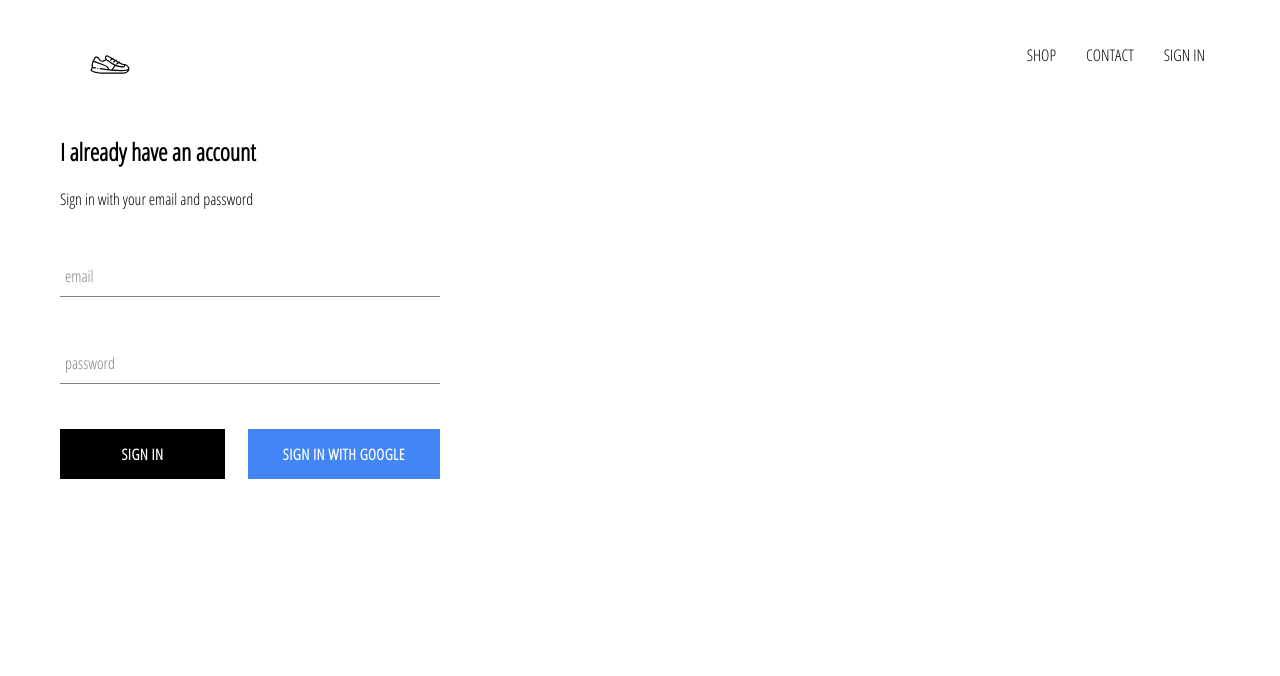
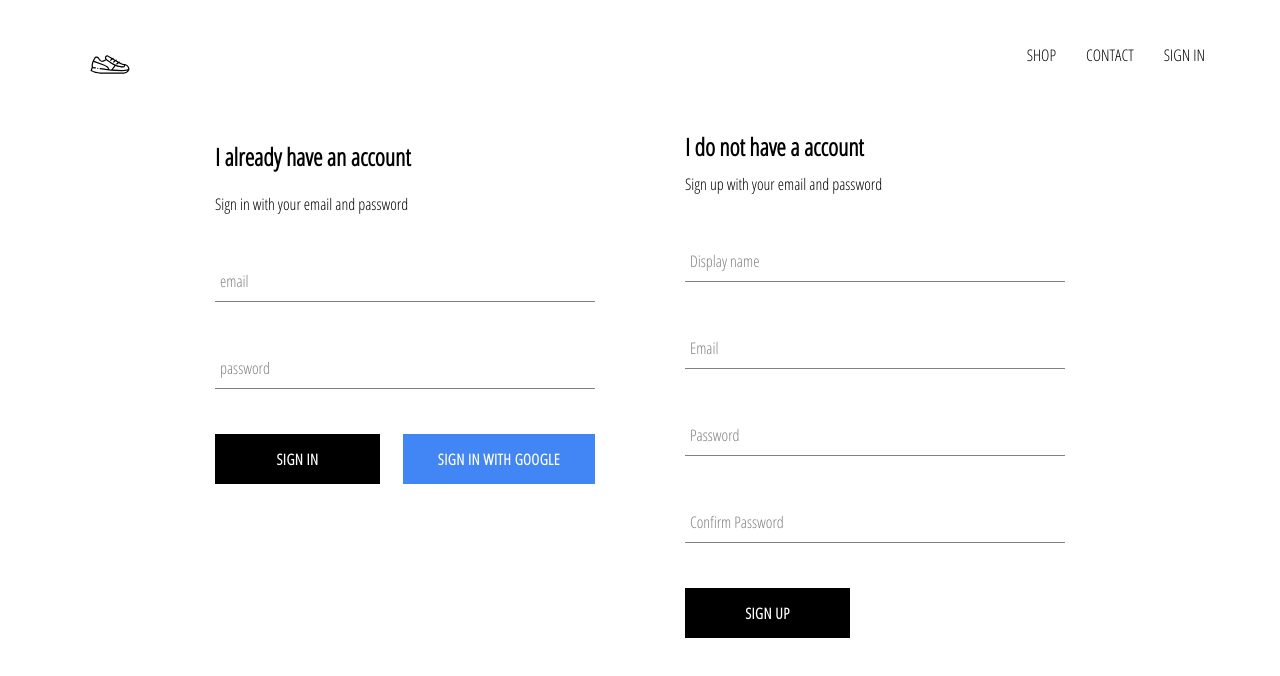
Before and after one commit to milanjacimovic/sneakers-store, a React (Create React App) app: page /signin in a window 1280 px wide. Shown: the top 676 px of the page. Built offline with nearby package versions, Linux system fonts and the light colour scheme; no server answers.

Commit message:
Implemented firebase storing and authenticating users

```diff
--- a/src/App.js
+++ b/src/App.js
@@ -6,7 +6,7 @@
 import ShopPage from "./pages/shop/shop.component";
 import Header from "./components/header/header.component";
 import SignInAndSignUpPage from "./pages/sign-in-and-sign-up/sign-in-and-sign-up.component";
-import { auth } from "./firebase/firebase.utils";
+import { auth, createUserProfileDocument } from "./firebase/firebase.utils";
 
 class App extends React.Component {
   constructor() {
@@ -20,9 +20,20 @@
   unsubscribeFromAuth = null;
 
   componentDidMount() {
-    this.unsubscribeFromAuth = auth.onAuthStateChanged((user) => {
-      this.setState({ currentUser: user });
-      console.log(user);
+    this.unsubscribeFromAuth = auth.onAuthStateChanged(async (userAuth) => {
+      if (userAuth) {
+        const userRef = await createUserProfileDocument(userAuth);
+
+        userRef.onSnapshot((snapShot) => {
+          this.setState({
+            currentUser: {
+              id: snapShot.id,
+              ...snapShot.data(),
+            },
+          });
+          console.log(this.state);
+        });
+      } else this.setState({ currentUser: userAuth });
     });
   }
 
--- /dev/null
+++ b/src/components/sign-up/sign-up.component.jsx
@@ -0,0 +1,103 @@
+import React from "react";
+
+import FormInput from "../form-input/form-input.component";
+import CustomButton from "../custom-button/custom-button.component";
+
+import { auth, createUserProfileDocument } from "../../firebase/firebase.utils";
+
+import "./sign-up.styles.scss";
+
+class SignUp extends React.Component {
+  constructor() {
+    super();
+
+    this.state = {
+      displayName: "",
+      email: "",
+      password: "",
+      confirmPassword: "",
+    };
+  }
+
+  handleSubmit = async (event) => {
+    event.preventDefault();
+
+    const { displayName, email, password, confirmPassword } = this.state;
+
+    if (password != confirmPassword) {
+      alert("passwords don't match");
+      return;
+    }
+
+    try {
+      const { user } = await auth.createUserWithEmailAndPassword(
+        email,
+        password
+      );
+
+      await createUserProfileDocument(user, { displayName });
+
+      this.setState({
+        displayName: "",
+        email: "",
+        password: "",
+        confirmPassword: "",
+      });
+    } catch (error) {
+      console.log(error);
+    }
+  };
+
+  handleChange = (event) => {
+    const { name, value } = event.target;
+
+    this.setState({ [name]: value });
+  };
+
+  render() {
+    const { displayName, email, password, confirmPassword } = this.state;
+    return (
+      <div className="sign-up">
+        <h2 className="title">I do not have a account</h2>
+        <span>Sign up with your email and password</span>
+        <form className="sign-up-form" onSubmit={this.handleSubmit}>
+          <FormInput
+            type="text"
+            name="displayName"
+            value={displayName}
+            onChange={this.handleChange}
+            label="Display name"
+            required
+          />
+          <FormInput
+            type="email"
+            name="email"
+            value={email}
+            onChange={this.handleChange}
+            label="Email"
+            required
+          />
+          <FormInput
+            type="password"
+            name="password"
+            value={password}
+            onChange={this.handleChange}
+            label="Password"
+            required
+          />
+          <FormInput
+            type="password"
+            name="confirmPassword"
+            value={confirmPassword}
+            onChange={this.handleChange}
+            label="Confirm Password"
+            required
+          />
+          <CustomButton type="submit">SIGN UP</CustomButton>
+        </form>
+      </div>
+    );
+  }
+}
+
+export default SignUp;
--- /dev/null
+++ b/src/components/sign-up/sign-up.styles.scss
@@ -0,0 +1,9 @@
+.sign-up {
+    display: flex;
+    flex-direction: column;
+    width: 380px;
+
+    .title {
+        margin: 10px 0
+    }
+}
--- a/src/firebase/firebase.utils.js
+++ b/src/firebase/firebase.utils.js
@@ -13,6 +13,32 @@
   measurementId: "G-L8D8WYY3EN",
 };
 
+export const createUserProfileDocument = async (userAuth, additionalData) => {
+  if (!userAuth) return;
+
+  const userRef = firestore.doc(`users/${userAuth.uid}`);
+
+  const snapShot = await userRef.get();
+
+  if (!snapShot.exists) {
+    const { displayName, email } = userAuth;
+    const createdAt = new Date();
+
+    try {
+      await userRef.set({
+        displayName,
+        email,
+        createdAt,
+        ...additionalData,
+      });
+    } catch (error) {
+      console.log("error creating user", error.message);
+    }
+  }
+
+  return userRef;
+};
+
 firebase.initializeApp(config);
 
 export const auth = firebase.auth();
--- a/src/pages/sign-in-and-sign-up/sign-in-and-sign-up.component.jsx
+++ b/src/pages/sign-in-and-sign-up/sign-in-and-sign-up.component.jsx
@@ -1,11 +1,13 @@
 import React from "react";
 import SignIn from "../../components/sign-in/sign-in.component";
+import SignUp from "../../components/sign-up/sign-up.component";
 
 import "./sign-in-and-sign-up.styles.scss";
 
 const SignInAndSignUpPage = () => (
   <div className="sign-in-and-sign-up">
     <SignIn />
+    <SignUp />
   </div>
 );
 
--- a/src/pages/sign-in-and-sign-up/sign-in-and-sign-up.styles.scss
+++ b/src/pages/sign-in-and-sign-up/sign-in-and-sign-up.styles.scss
@@ -0,0 +1,6 @@
+.sign-in-and-sign-up {
+    width: 850px;
+    display: flex;
+    justify-content: space-between;
+    margin: 30px auto;
+}
```
